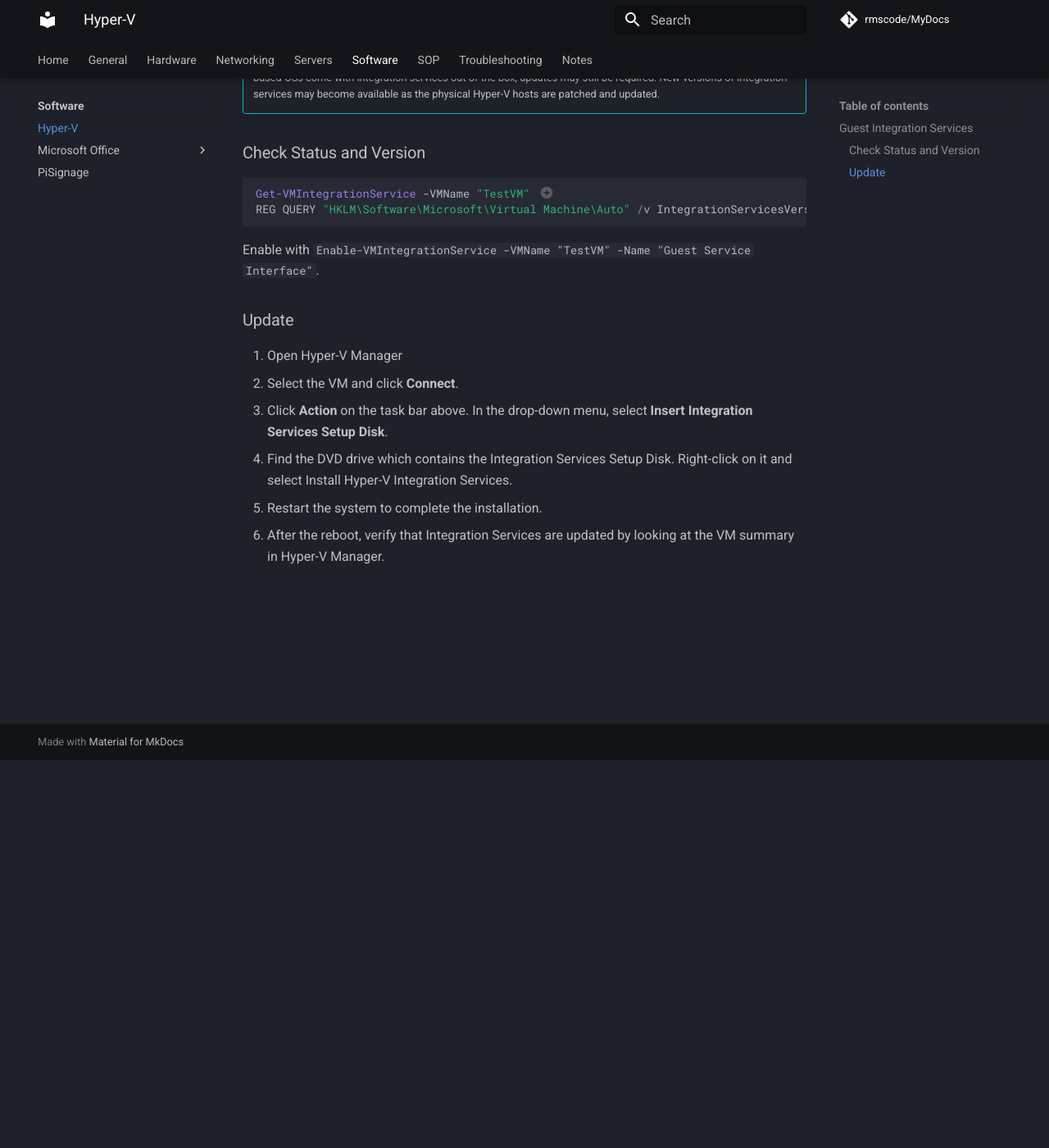
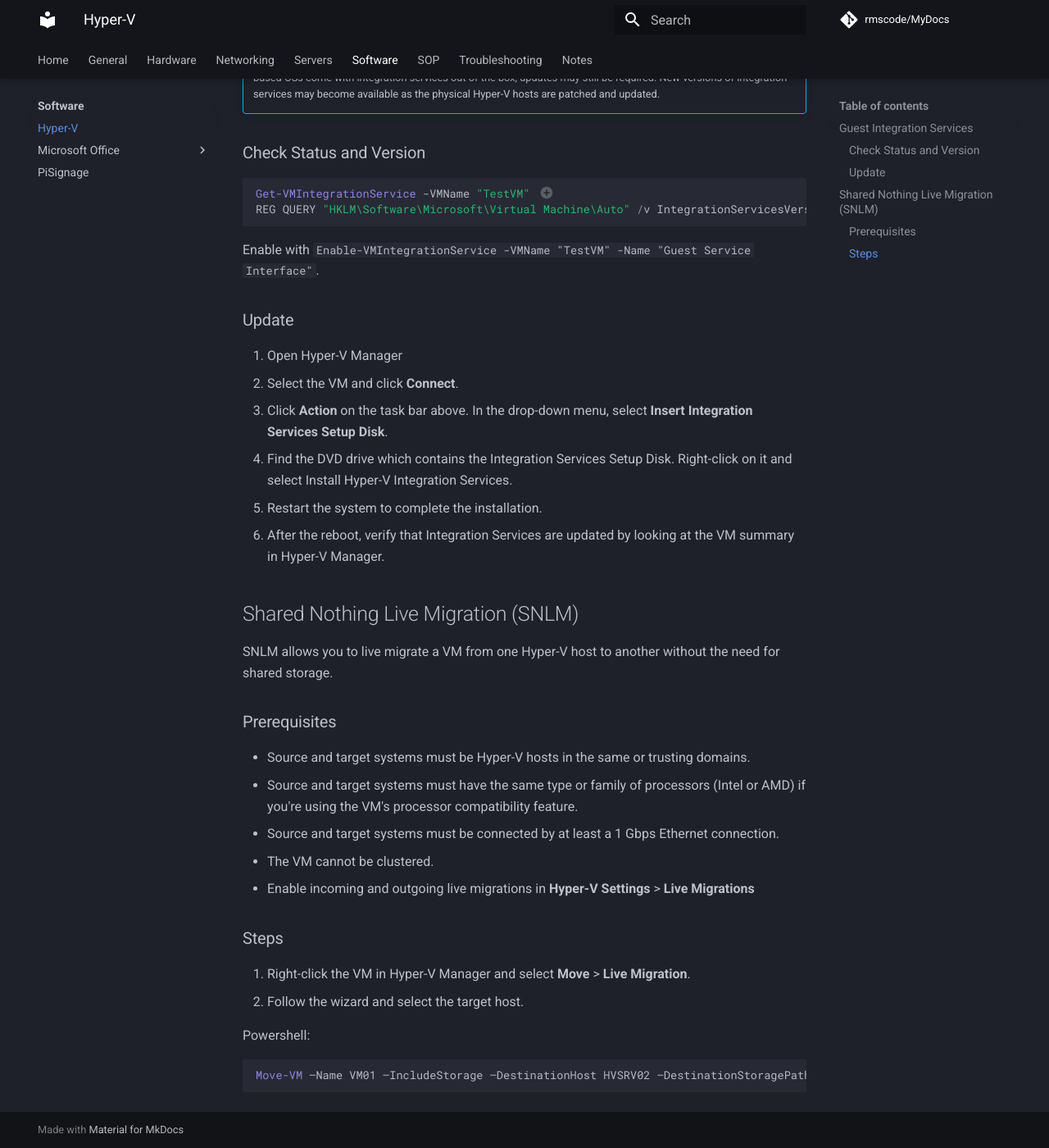
Before and after one commit to rmscode/binary-garden, an MkDocs documentation site: the page built from docs/software/hyper-v.md, in a window 1280 px wide and 1400 px high, scrolled down 473 px. Shown: the whole window at 82% size. Built offline with MkDocs 1.6.1 and Material for MkDocs 9.7.7, drawn with Linux system fonts in a browser that asks for light colours; comment, search, counter and statistics services are not loaded.

Commit message:
Update hyper-v.md

````diff
--- a/docs/software/hyper-v.md
+++ b/docs/software/hyper-v.md
@@ -28,3 +28,26 @@
 4. Find the DVD drive which contains the Integration Services Setup Disk. Right-click on it and select Install Hyper-V Integration Services.
 5. Restart the system to complete the installation.
 6. After the reboot, verify that Integration Services are updated by looking at the VM summary in Hyper-V Manager.
+
+## Shared Nothing Live Migration (SNLM)
+
+SNLM allows you to live migrate a VM from one Hyper-V host to another without the need for shared storage.
+
+### Prerequisites
+
+- Source and target systems must be Hyper-V hosts in the same or trusting domains.
+- Source and target systems must have the same type or family of processors (Intel or AMD) if you're using the VM's processor compatibility feature.
+- Source and target systems must be connected by at least a 1 Gbps Ethernet connection.
+- The VM cannot be clustered.
+- Enable incoming and outgoing live migrations in **Hyper-V Settings** > **Live Migrations**
+
+### Steps
+
+1. Right-click the VM in Hyper-V Manager and select **Move** > **Live Migration**.
+2. Follow the wizard and select the target host.
+
+Powershell:
+
+```powershell
+Move-VM –Name VM01 –IncludeStorage –DestinationHost HVSRV02 –DestinationStoragePath D:\Hyper-V\
+```
````
